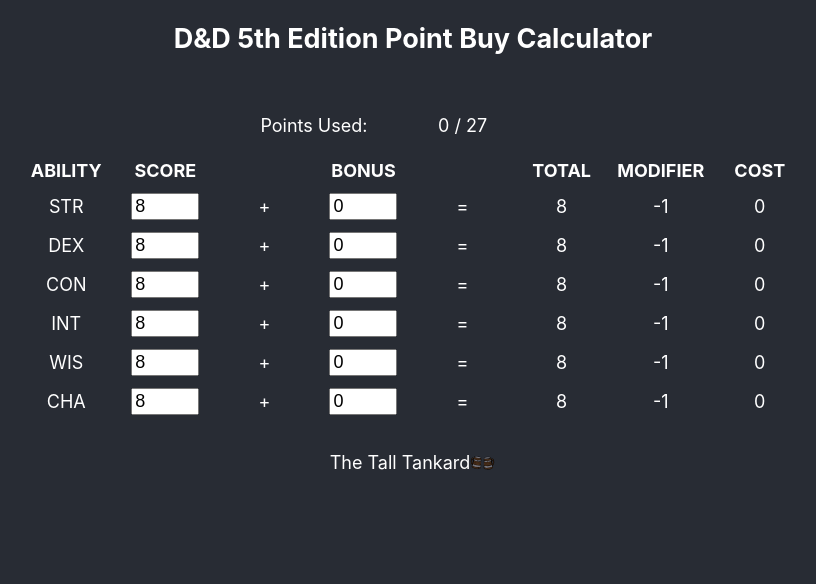
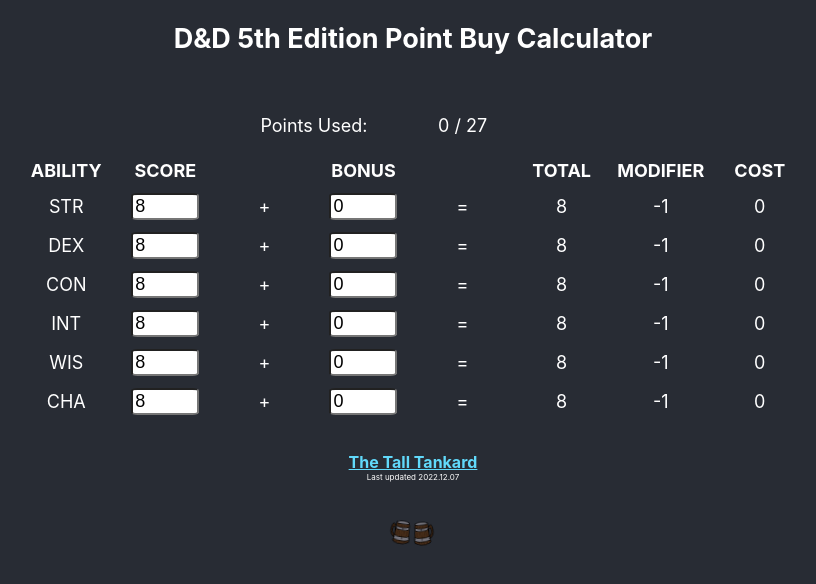
Before and after one commit to TheTallTankard/ability-calculator, a React (Create React App) app: page / in a window 1280 px wide. Shown: the top 584 px of the page, without its empty margins (227-1043 px from the left). Built offline with nearby package versions, Linux system fonts and the light colour scheme.

Commit message:
updated footer style and linked to homepage

```diff
--- a/src/scripts/components/Footer.js
+++ b/src/scripts/components/Footer.js
@@ -4,9 +4,19 @@ import '../../styles/Footer.css';
 function Footer () {
     return (
         <div className="Footer">
-            The Tall Tankard
-            <img src={tankard} className="tankard-logo flipped" alt="tankard logo" />
-            <img src={tankard} className="tankard-logo" alt="tankard logo" />
+            <div>
+                <strong><a href="https://thetalltankard.github.io">The Tall Tankard</a></strong>
+            </div>
+            <div className="last-updated">
+                Last updated 2022.12.07
+            </div>
+            <br/>
+            <br/>
+            <div>
+                <img src={tankard} className="tankard-logo flipped" alt="tankard logo" />
+                <img src={tankard} className="tankard-logo" alt="tankard logo" />
+            </div>
+            <br/>
         </div>
     )
 }
--- a/src/styles/AbilityScoreRow.css
+++ b/src/styles/AbilityScoreRow.css
@@ -1,4 +1,5 @@
 input[type='number']{
     width: 60px;
     font-size: inherit;
+    border-radius: 10%;
 }
--- a/src/styles/App.css
+++ b/src/styles/App.css
@@ -8,6 +8,6 @@
   flex-direction: column;
 }
 
-.App-link {
+a {
   color: #61dafb;
 }
--- a/src/styles/Footer.css
+++ b/src/styles/Footer.css
@@ -1,8 +1,13 @@
 .Footer {
+    font-size: calc(8px + 1vmin);
+}
+
+.Footer .last-updated {
+    font-size: 1vmin;
 }
 
 .tankard-logo {
-    height:  calc(5px + 1vmin);
+    height:  calc(3vmin);
     vertical-align: middle;
     pointer-events: none;
     }
```
